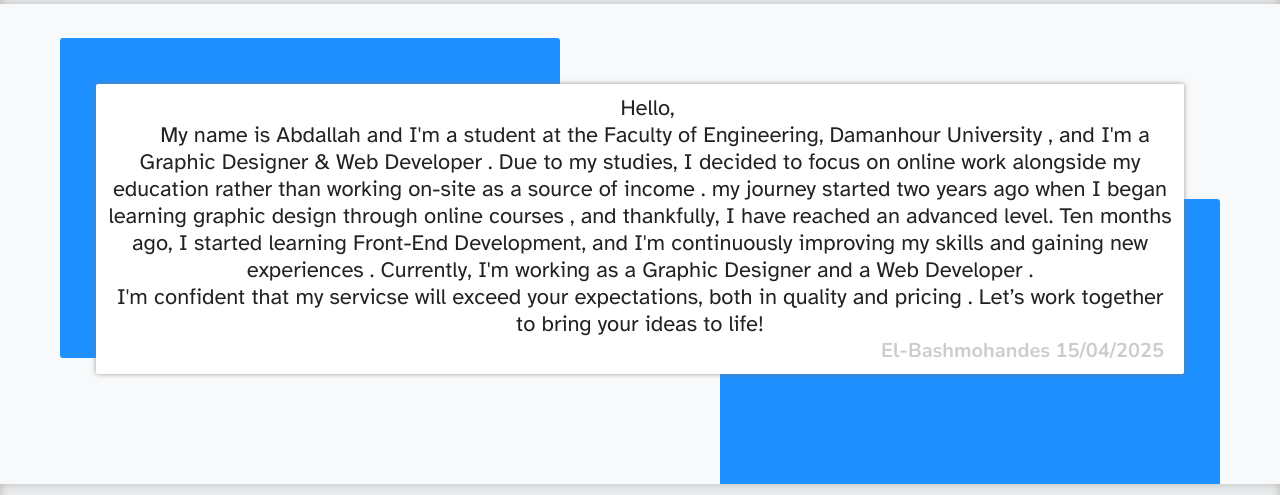
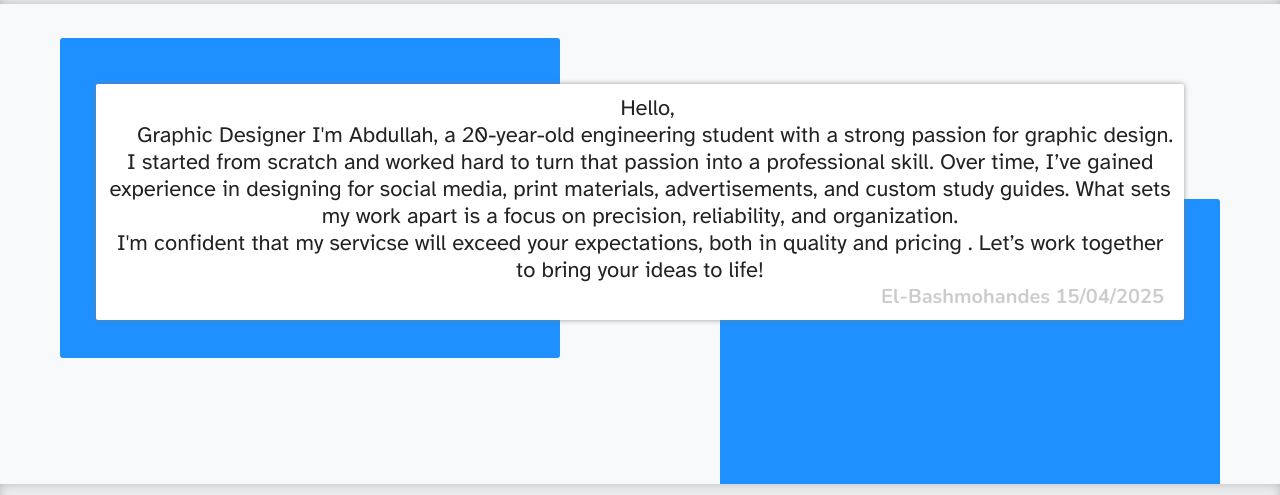
Before and after one commit to El-Bashmohandes/El-Bashmohandes, a plain HTML site: page index.html in a window 1280 px wide. Shown: the part 546-1041 px from the top of the page. Drawn offline with nearby package versions, Linux system fonts and the light colour scheme.

Commit message:
index.html

```diff
--- a/index.html
+++ b/index.html
@@ -91,13 +91,10 @@
         <div class="container">
              <div class="textbox">
                 <p class="aboutmet"> <span class="indeth"></span>  Hello, <br>
-                    <span class="indet"></span>My name is Abdallah and I'm a student at the Faculty of Engineering, Damanhour University , and I'm a Graphic Designer & Web Developer .
+                    <span class="indet"></span>Graphic Designer
+I'm Abdullah, a 20-year-old engineering student with a strong passion for graphic design. I started from scratch and worked hard to turn that passion into a professional skill.
 
-                    Due to my studies, I decided to focus on online work alongside my education rather than working on-site as a source of income .
-
-                    my journey started two years ago when I began learning graphic design through online courses , and thankfully, I have reached an advanced level. Ten months ago, I started learning Front-End Development, and I'm continuously improving my skills and gaining new experiences .
-
-                    Currently, I'm working as a Graphic Designer and a Web Developer . <br>
+Over time, I’ve gained experience in designing for social media, print materials, advertisements, and custom study guides. What sets my work apart is a focus on precision, reliability, and organization. <br>
 
                     I'm confident that my servicse will exceed your expectations, both in quality and pricing .
 
```
